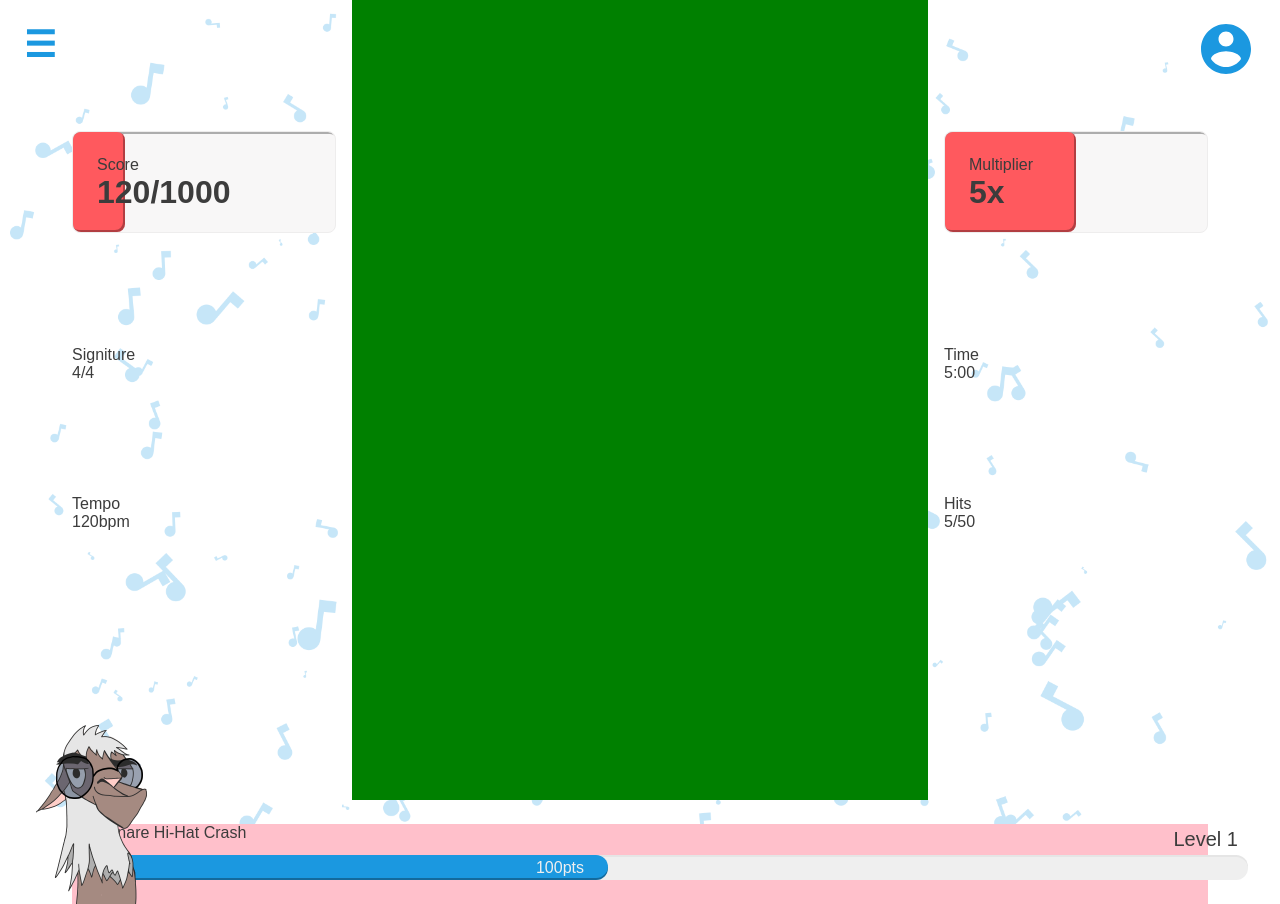
After one commit to mmmarkyb/Maestro, a PHP site: page /rythemRush.html in a window 1280 px wide. The commit adds this page. Run offline with PHP 8.4, Linux system fonts and the light colour scheme.

Commit message:
Some new things
Alot change + added, finished the soundStudy questions styles and begun work on the rhythmRush page...

```diff
--- /dev/null
+++ b/rythemRush.html
@@ -0,0 +1,123 @@
+<!doctype html>
+<html lang="en">
+<head>
+  <meta charset="utf-8">
+  <title>Maestro - Rythem Rush Level 1</title>
+  <meta name="description" content="Maestro">
+  <meta name="author" content="Maestro">
+  <meta name="viewport" content="width=device-width, initial-scale=1.0">
+  <link rel="stylesheet" href="style/css/main.css">
+</head>
+<body>
+  <input type="checkbox" id="menuToggle">
+  <div id="pageWrap">
+    <label for="menuToggle" id="menu"><h3>☰</h3></label>
+    <div id="mainWindow">
+      <header style="position: absolute; z-index: 0">
+        <div id="blockElement"></div>
+        <h1></h1>
+        <div id="profile">
+          <svg width="50px" height="50px" viewBox="0 0 50 50" version="1.1" xmlns="http://www.w3.org/2000/svg" xmlns:xlink="http://www.w3.org/1999/xlink">
+            <g id="Profile_red" transform="translate(-5.000000, -5.000000)">
+              <g id="Page-1">
+                <path d="M29.9999982,4.9999997 C16.1999991,4.9999997 4.9999997,16.1999991 4.9999997,29.9999982 C4.9999997,43.7999984 16.1999991,54.9999967 29.9999982,54.9999967 C43.7999984,54.9999967 54.9999967,43.7999984 54.9999967,29.9999982 C54.9999967,16.1999979 43.7999984,4.9999997 29.9999982,4.9999997 Z M29.9999982,12.4999993 C34.1499975,12.4999993 37.4999977,15.8499994 37.4999977,19.9999988 C37.4999977,24.1499982 34.1499975,27.4999983 29.9999982,27.4999983 C25.8499987,27.4999983 22.4999986,24.1499982 22.4999986,19.9999988 C22.4999986,15.8499994 25.8499987,12.4999993 29.9999982,12.4999993 Z M29.9999982,47.9999989 C23.7499986,47.9999989 18.2249988,44.7999973 14.9999991,39.9499986 C15.0749996,34.9749997 24.9999985,32.2499993 29.9999982,32.2499993 C34.9749972,32.2499993 44.9250003,34.9749997 44.9999973,39.9499986 C41.774995,44.7999973 36.2499978,47.9999989 29.9999982,47.9999989 Z" id="Fill-2" fill="#FE6367"></path>
+              </g>
+            </g>
+          </svg>
+      </div>
+      </header>
+      <main id="ignore">
+        <section id="rhythmRush">
+          <div id="rhythmLeft">
+            <ul>
+              <li id="scoreDisplay">
+                <div class="barText">
+                  <p>Score<br><span>120/1000</span></p>
+                </div>
+                <div class="barFront" style="width:20%"></div>
+              </li>
+              <li id="sigDisplay">
+                <p>Signiture</p>
+                <p>4/4</p>
+              </li>
+              <li id="tempoDisplay">
+                <p>Tempo</p>
+                <p>120bpm</p>
+              </li>
+            </ul>
+          </div>
+          <div id="rhythmMid">
+            <div id="railTop">
+              <ul>
+                <li id="kickRail">
+                  <div class="hitMarker"></div>
+                  <div class="hitMarker"></div>
+                </li>
+                <li id="snareRail">
+                  <div class="hitMarker"></div>
+                  <div class="hitMarker"></div>
+                </li>
+                <li id="hatRail">
+                  <div class="hitMarker"></div>
+                  <div class="hitMarker"></div>
+                  <div class="hitMarker"></div>
+                  <div class="hitMarker"></div>
+                </li>
+                <li id="cymbolRail">
+                  <div class="hitMarker"></div>
+                </li>
+              </ul>
+            </div>
+            <div id="railBar">
+              <ul>
+                <li></li>
+                <li></li>
+                <li></li>
+              </ul>
+            </div>
+          </div>
+          <div id="rhythmRight">
+            <ul>
+              <li id="multiplyDisplay">
+                <div class="barText">
+                  <p>Multiplier<br><span>5x</span></p>
+                </div>
+                <div class="barFront" style="width:50%"></div>
+              </li>
+              <li id="timeDisplay">
+                <p>Time</p>
+                <p>5:00</p>
+              </li>
+              <li id="hitDisplay">
+                <p>Hits</p>
+                <p>5/50</p>
+              </li>
+            </ul>
+          </div>
+          <div id="rhythmBottom">
+            <a href="#">Kick</a>
+            <a href="#">Snare</a>
+            <a href="#">Hi-Hat</a>
+            <a href="#">Crash</a>
+          </div>
+        </section>
+      </main>
+      <footer>
+        <img src="asset/mrMaestro/staticIdle.png" id="maestroImage" alt="Mr Maestro"/>
+        <h3>Level 1</h3>
+        <div id="progressBarBack"></div>
+        <div id="progressBarTop"><p>100pts</p></div>
+      </footer>
+    </div>
+    <nav id="navContent">
+      <ul>
+        <li><h3>Menu</h3></li>
+        <li><h3>Settings</h3></li>
+        <li><h3>About</h3></li>
+        <li><a href="login-register.html" title="Logout"><h3>Logout</h3></a></li>
+      </ul>
+      <p class="infoText">Maestro Version 1 Build 0.01</p>
+    </nav>
+  </div>
+</body>
+</html>
--- a/style/css/main.css
+++ b/style/css/main.css
@@ -89,6 +89,7 @@ footer {
   height: 179px;
   overflow: hidden;
   position: fixed;
+  z-index: 10;
   bottom: 0; }
   footer #maestroImage {
     height: 204px;
@@ -193,7 +194,7 @@ footer {
   margin: 16px auto;
   text-align: center; }
 
-#soundStudy {
+#quizSound {
   width: 960px;
   display: block;
   margin: 0 auto;
@@ -201,12 +202,12 @@ footer {
   padding: 100px;
   border-radius: 16px;
   box-shadow: 0px 6px 10px 0 rgba(204, 204, 204, 0.3); }
-  #soundStudy ul, #soundStudy h1 {
+  #quizSound ul, #quizSound h1 {
     display: flex;
     justify-content: space-between; }
-    #soundStudy ul li, #soundStudy h1 li {
+    #quizSound ul li, #quizSound h1 li {
       width: 138px; }
-      #soundStudy ul li .choice, #soundStudy h1 li .choice {
+      #quizSound ul li .choice, #quizSound h1 li .choice {
         height: 138px;
         width: 138px;
         background: #1B98E0;
@@ -218,20 +219,113 @@ footer {
         font-weight: bold;
         box-shadow: inset 0px -6px 0 0 rgba(0, 0, 0, 0.3);
         margin-bottom: 24px; }
-        #soundStudy ul li .choice:hover, #soundStudy h1 li .choice:hover {
+        #quizSound ul li .choice:hover, #quizSound h1 li .choice:hover {
           cursor: pointer; }
-      #soundStudy ul li .queue, #soundStudy h1 li .queue {
+      #quizSound ul li .queue, #quizSound h1 li .queue {
         display: block;
         margin: 0 auto;
         opacity: 0.25;
         transition: opacity 0.3s ease-in-out; }
-        #soundStudy ul li .queue:hover, #soundStudy h1 li .queue:hover {
+        #quizSound ul li .queue:hover, #quizSound h1 li .queue:hover {
           opacity: 1;
           cursor: pointer; }
-      #soundStudy ul li #selected, #soundStudy h1 li #selected {
+      #quizSound ul li #selected, #quizSound h1 li #selected {
         opacity: 1; }
-  #soundStudy h1 {
+  #quizSound h1 {
     margin-bottom: 80px; }
+
+#quizText {
+  width: 960px;
+  display: block;
+  margin: 0 auto;
+  background: white;
+  padding: 100px;
+  border-radius: 16px;
+  box-shadow: 0px 6px 10px 0 rgba(204, 204, 204, 0.3); }
+  #quizText h1 {
+    margin-bottom: 60px; }
+  #quizText ul {
+    display: flex;
+    justify-content: space-around;
+    flex-wrap: wrap; }
+    #quizText ul li {
+      height: 100px;
+      width: 381px;
+      background: #1B98E0;
+      border-radius: 10px;
+      box-shadow: inset 0px -6px 0 0 rgba(0, 0, 0, 0.3);
+      margin-bottom: 24px;
+      transition: all 0.2s ease; }
+      #quizText ul li:hover {
+        cursor: pointer;
+        box-shadow: inset 0px -4px 0 0 rgba(0, 0, 0, 0.3);
+        margin-bottom: 24px; }
+      #quizText ul li p {
+        color: #EFEFEF;
+        padding: 24px 24px;
+        font-weight: lighter;
+        font-size: 16px; }
+        #quizText ul li p span {
+          color: white;
+          font-size: 22px;
+          font-weight: bold; }
+
+#ignore {
+  height: auto;
+  top: 0;
+  transform: translateY(0);
+  z-index: 1; }
+
+#rhythmRush {
+  width: 90%;
+  height: 80%;
+  display: block;
+  margin: 0 auto;
+  display: flex;
+  flex-wrap: wrap; }
+  #rhythmRush > div {
+    flex-grow: 0;
+    width: calc(25% - 24px);
+    margin-top: 131px;
+    margin: 131px 8px 0 8px; }
+    #rhythmRush > div ul {
+      display: flex;
+      height: 400px;
+      flex-direction: column;
+      justify-content: space-between; }
+    #rhythmRush > div:nth-child(2n) {
+      width: 50%;
+      background: green;
+      margin-top: 0; }
+      #rhythmRush > div:nth-child(2n) ul {
+        display: block; }
+    #rhythmRush > div #scoreDisplay, #rhythmRush > div #multiplyDisplay {
+      height: 100px;
+      background: #F8F7F7;
+      border: 1px solid #EEEDED;
+      border-radius: 8px;
+      box-shadow: inset 2px 2px 0 0 rgba(0, 0, 0, 0.3); }
+      #rhythmRush > div #scoreDisplay .barText, #rhythmRush > div #multiplyDisplay .barText {
+        position: absolute;
+        z-index: 2; }
+        #rhythmRush > div #scoreDisplay .barText p, #rhythmRush > div #multiplyDisplay .barText p {
+          padding: 24px; }
+          #rhythmRush > div #scoreDisplay .barText p span, #rhythmRush > div #multiplyDisplay .barText p span {
+            font-size: 32px;
+            font-weight: bold; }
+      #rhythmRush > div #scoreDisplay .barFront, #rhythmRush > div #multiplyDisplay .barFront {
+        z-index: 1;
+        background: #FF595E;
+        height: 100px;
+        border-radius: 8px;
+        box-shadow: inset -2px -2px 0 0 rgba(0, 0, 0, 0.3);
+        transition: width 0.4s ease; }
+  #rhythmRush #rhythmBottom {
+    width: 100%;
+    height: 80px;
+    margin-top: 24px;
+    background: pink;
+    flex-grow: 1; }
 
 * {
   padding: 0;
--- a/style/sass/index.sass
+++ b/style/sass/index.sass
@@ -91,6 +91,7 @@ footer
   height: 179px
   overflow: hidden
   position: fixed
+  z-index: 10
   bottom: 0
   #maestroImage
     height: 204px
--- a/style/sass/main.sass
+++ b/style/sass/main.sass
@@ -3,6 +3,7 @@
 @import "index"
 @import "login-register"
 @import "soundStudy"
+@import "rhythmRush"
 
 *
   padding: 0
--- /dev/null
+++ b/style/sass/rhythmRush.sass
@@ -0,0 +1,55 @@
+#ignore
+  height: auto
+  top: 0
+  transform: translateY(0)
+  z-index: 1
+#rhythmRush
+  width: 90%
+  height: 80%
+  display: block
+  margin: 0 auto
+  display: flex
+  flex-wrap: wrap
+  > div
+    flex-grow: 0
+    width: calc(25% - 24px)
+    margin-top: 131px
+    margin: 131px 8px 0 8px
+    ul
+      display: flex
+      height: 400px
+      flex-direction: column
+      justify-content: space-between
+    &:nth-child(2n)
+      width: 50%
+      background: green
+      margin-top: 0
+      ul
+        display: block
+    #scoreDisplay, #multiplyDisplay
+      height: 100px
+      background: $darkWhite
+      border: 1px solid $faintOutline
+      border-radius: 8px
+      box-shadow: inset 2px 2px 0 0 $vibeShadow
+      .barText
+        position: absolute
+        z-index: 2
+        p
+          padding: 24px
+          span
+            font-size: 32px
+            font-weight: bold
+      .barFront
+        z-index: 1
+        background: $vibeRed
+        height: 100px
+        border-radius: 8px
+        box-shadow: inset -2px -2px 0 0 $vibeShadow
+        transition: width 0.4s ease
+  #rhythmBottom
+    width: 100%
+    height: 80px
+    margin-top: 24px
+    background: pink
+    flex-grow: 1
--- a/style/sass/variable.sass
+++ b/style/sass/variable.sass
@@ -2,7 +2,9 @@ $textDark: #3c3c3c
 $textLight: #EFEFEF
 $transWhite: rgba(255, 255, 255, 0.35)
 $solidWhite: rgba(255, 255, 255, 1)
+$darkWhite: #F8F7F7
 $vibeRed: #FF595E
 $vibeBlue: #1B98E0
 $vibeGreen: #8AC926
 $vibeShadow: rgba(0,0,0,0.3)
+$faintOutline: #EEEDED
```
Also changed, not shown: soundStudy.html (+19 -2 lines), style/sass/soundStudy.sass (+37 -1 lines), 1 other file.
